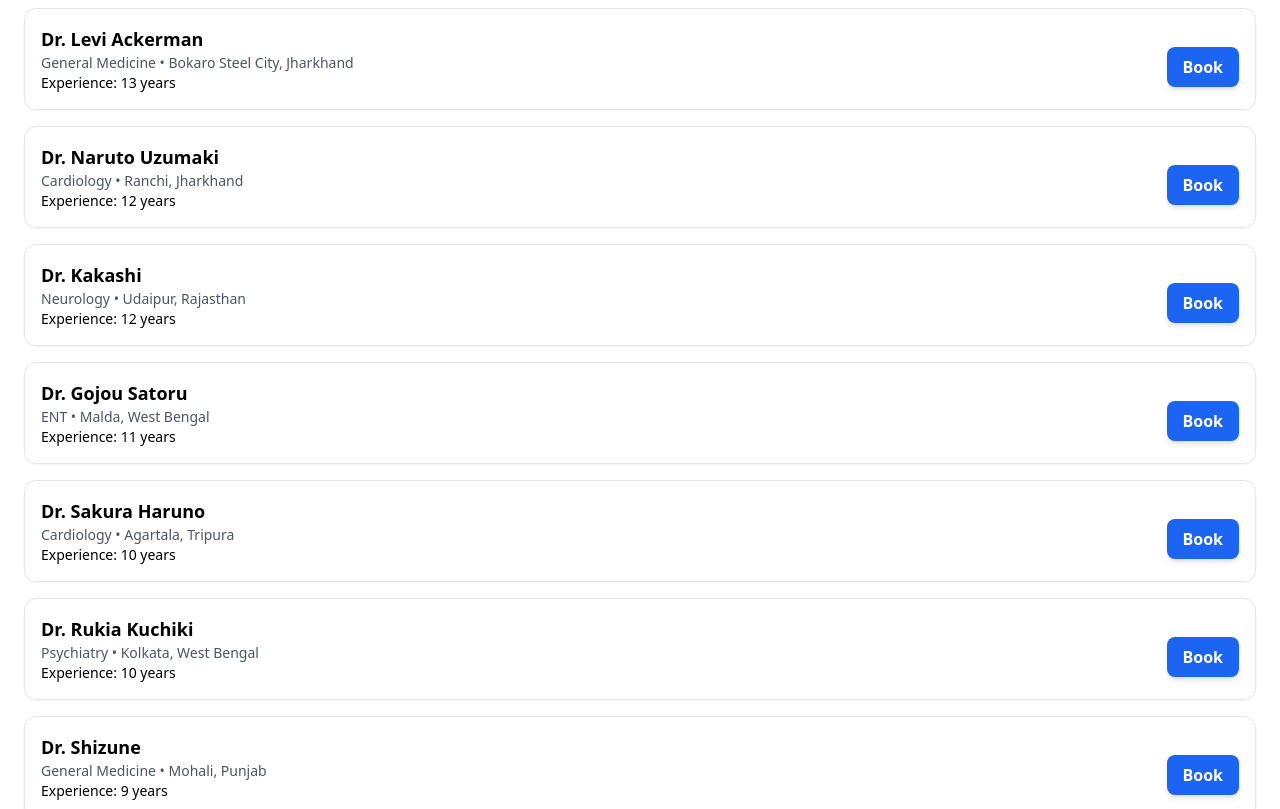
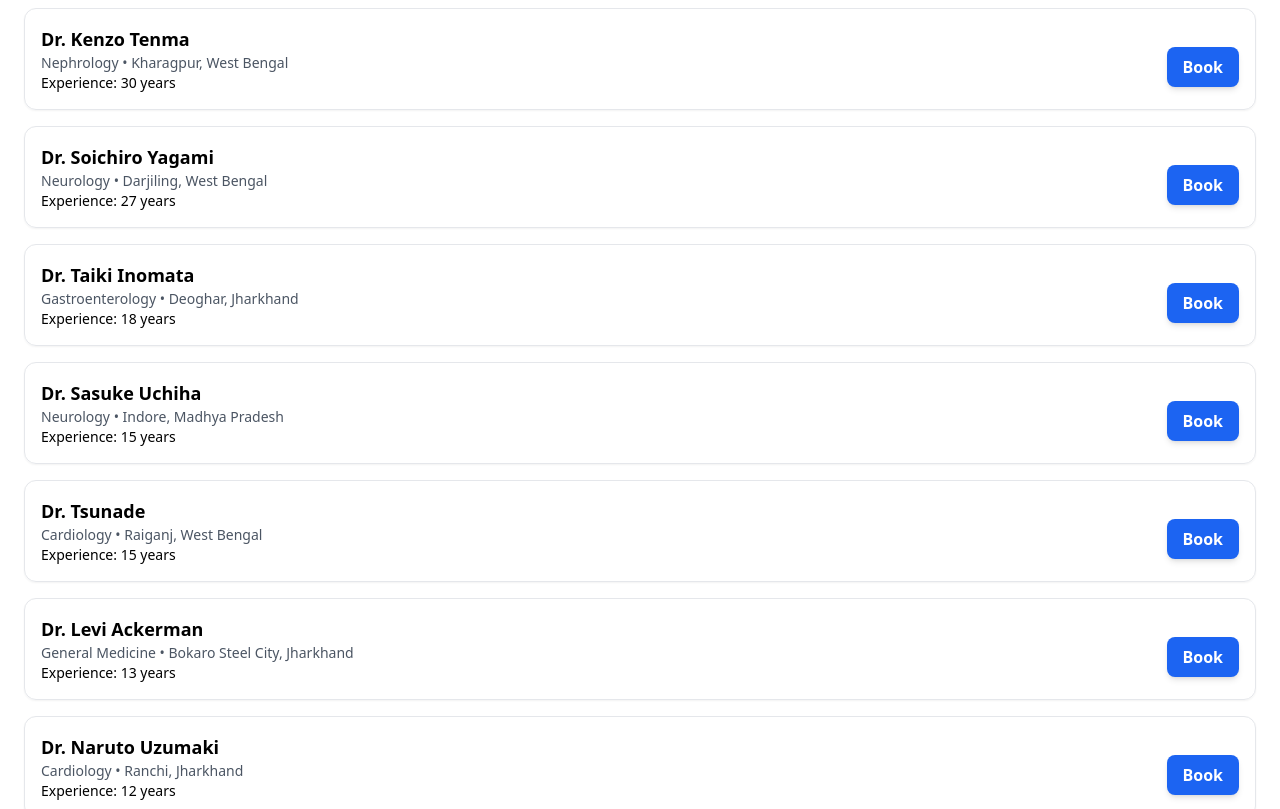
Before and after one commit to smSomMondal/cure360, a React (Vite) app in the folder cure360/: page /doctors in a window 1280 px wide. Shown: the part 520-1329 px from the top of the page. Built offline with nearby package versions, Linux system fonts and the light colour scheme.

Commit message:
18/04 doctorDB updated

```diff
--- a/cure360/src/pages/BookDoctor.jsx
+++ b/cure360/src/pages/BookDoctor.jsx
@@ -43,15 +43,15 @@ const doctorsDB = [
   },
   {
     id: 6,
-    name: "Dr. Shizune",
+    name: "Dr. Nobita Nobi",
     state: "Punjab",
     city: "Mohali",
     specialization: "General Medicine",
-    experience: 9,
+    experience: 49,
   },
   {
     id: 7,
-    name: "Dr. Kakashi",
+    name: "Dr. Kakashi uchiha",
     state: "Rajasthan",
     city: "Udaipur",
     specialization: "Neurology",
@@ -71,7 +71,7 @@ const doctorsDB = [
     state: "Chhattisgarh",
     city: "Raipur",
     specialization: "Psychiatry",
-    experience: 14,
+    experience: 54,
   },
   {
     id: 10,
@@ -83,7 +83,7 @@ const doctorsDB = [
   },
   {
     id: 11,
-    name: "Dr. Rukia Kuchiki",
+    name: "Dr. Johan Liebert",
     state: "West Bengal",
     city: "Kolkata",
     specialization: "Psychiatry",
@@ -112,6 +112,54 @@ const doctorsDB = [
     city: "Mumbai",
     specialization: "Gastroenterology",
     experience: 7,
+  },
+  {
+    id: 15,
+    name: "Dr. Mereoleona Vermillion",
+    state: "West Bengal",
+    city: "Murshidabad",
+    specialization: "Radiology",
+    experience: 5,
+  },
+  {
+    id: 16,
+    name: "Dr. Kenzo Tenma",
+    state: "West Bengal",
+    city: "Kharagpur",
+    specialization: "Nephrology",
+    experience: 30,
+  },
+  {
+    id: 17,
+    name: "Dr. Soichiro Yagami",
+    state: "West Bengal",
+    city: "Darjiling",
+    specialization: "Neurology",
+    experience: 27,
+  },
+  {
+    id: 18,
+    name: "Dr. Taiki Inomata",
+    state: "Jharkhand",
+    city: "Deoghar",
+    specialization: "Gastroenterology",
+    experience: 18,
+  },
+  {
+    id: 19,
+    name: "Dr. Sung Jin-Woo",
+    state: "Jharkhand",
+    city: "Pakaur",
+    specialization: "Nephrology",
+    experience: 47,
+  },
+  {
+    id: 20,
+    name: "Dr. Hina Chono",
+    state: "Jharkhand",
+    city: "Sahibganj",
+    specialization: "Radiology",
+    experience: 2,
   },
 ];
 
@@ -1480,6 +1528,7 @@ export default function BookDoctor() {
           </select>
         </div>
 
+
         <div>
           <label className="block mb-1 font-medium">Specialization</label>
           <select
@@ -1496,6 +1545,7 @@ export default function BookDoctor() {
           </select>
         </div>
       </div>
+
 
       {/* Doctor Results */}
       <div className="space-y-4">
```
